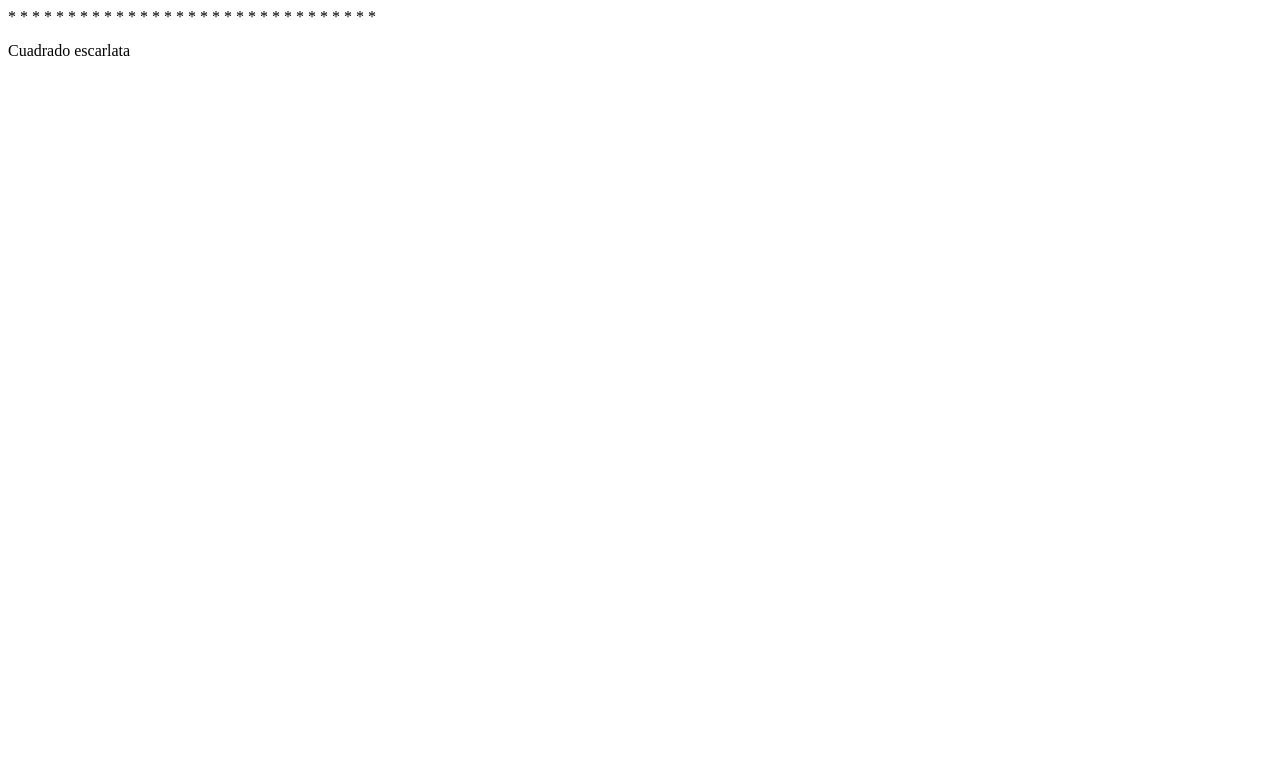
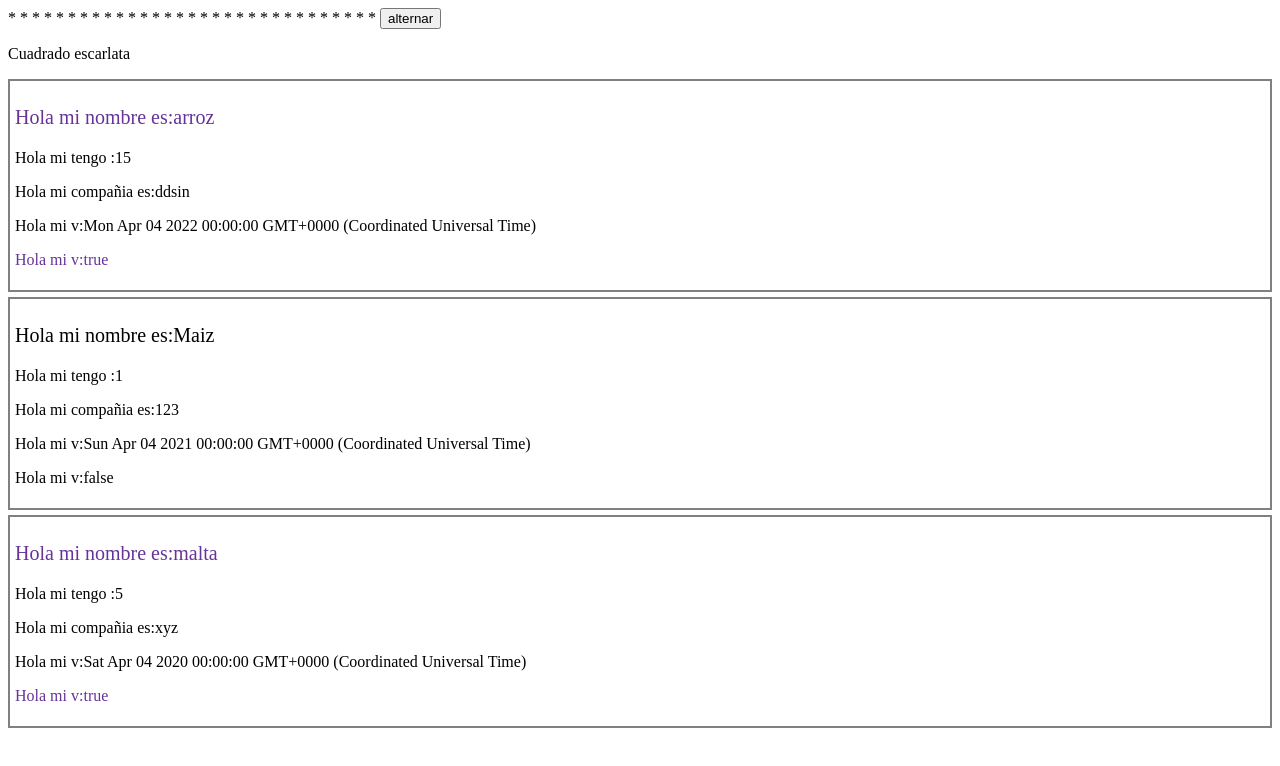
Before and after one commit to jdiegoisaza/Angular-TypeScript, an Angular app in the folder Angular/: page / in a window 1280 px wide. Shown: the top 766 px of the page. Built offline with nearby package versions, Linux system fonts and the light colour scheme.

Commit message:
ngClass yproperty biding

```diff
--- a/Angular/src/app/directiva/directiva.component.html
+++ b/Angular/src/app/directiva/directiva.component.html
@@ -22,6 +22,14 @@
         <p *ngSwitchDefault>Seleccione una pestaña</p>
     </div>
 </div> -->
-<div [ngClass]="{'cuadrado': 2+1==2}">
+<button (click)="alternarFondo()">alternar</button>
+<div [ngClass]="{'cuadrado': mostarCuadrado}">
     <p>Cuadrado escarlata</p>
 </div>
+<div *ngFor="let producto of productos" class="producto">
+    <p [ngClass]="{'textoImportante': producto.esImportante,'textoGrande': true}">Hola mi nombre es:{{producto.nombre}}</p>
+    <p>Hola mi tengo :{{producto.stock}}</p>
+    <p>Hola mi compañia es:{{producto.fabricante}}</p>
+    <p>Hola mi v:{{producto.fechaVence}}</p>
+    <p [class.textoImportante]="producto.esImportante">Hola mi v:{{producto.esImportante}}</p>
+</div>
--- a/Angular/src/app/directiva/directiva.component.scss
+++ b/Angular/src/app/directiva/directiva.component.scss
@@ -20,3 +20,9 @@
     height: 200px;
     background: crimson;
 }
+.textoImportante{
+    color: rebeccapurple;
+}
+.textoGrande{
+    font-size: 20px;
+}
--- a/Angular/src/app/directiva/directiva.component.ts
+++ b/Angular/src/app/directiva/directiva.component.ts
@@ -4,12 +4,14 @@ interface producto{
   stock:number;
 fabricante:String;
 fechaVence:Date;
+esImportante: boolean;
 }
 @Component({
   selector: 'app-directiva',
   templateUrl: './directiva.component.html',
   styleUrls: ['./directiva.component.scss']
 })
+
 export class DirectivaComponent implements OnInit {
   cargando:boolean = true;
   nombres: Array<String>= ["Maria","Ana","Juan","Pedro"]
@@ -18,23 +20,26 @@ export class DirectivaComponent implements OnInit {
       nombre:'arroz',
       stock:15,
       fabricante:"ddsin",
-      fechaVence: new Date('04/04/2022')
+      fechaVence: new Date('04/04/2022'),
+      esImportante: true
     },
     {
       nombre:'Maiz',
       stock:1,
       fabricante:"123",
-      fechaVence: new Date('04/04/2021')
+      fechaVence: new Date('04/04/2021'),
+      esImportante: false
     },
     {
       nombre:'malta',
       stock:5,
       fabricante:"xyz",
-      fechaVence: new Date('04/04/2020')
+      fechaVence: new Date('04/04/2020'),
+      esImportante: true
     }
   ]
   pestana:String="";
-  mostarCuadrado
+  mostarCuadrado:boolean = false;
 
 
   mostrarCargando(){
@@ -48,6 +53,10 @@ export class DirectivaComponent implements OnInit {
     this.pestana=pestana;
   }
 
+  alternarFondo(){
+    this.mostarCuadrado=!this.mostarCuadrado;
+  }
+
   ngOnInit() {
     setTimeout(() => {
       this.cargando = false;
```
